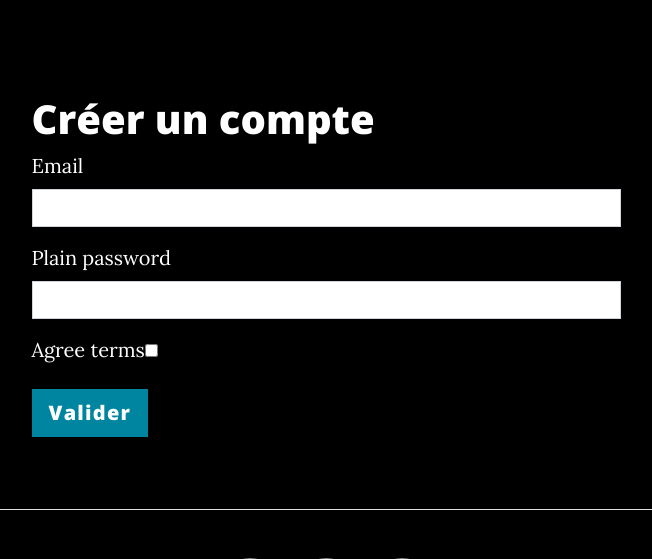
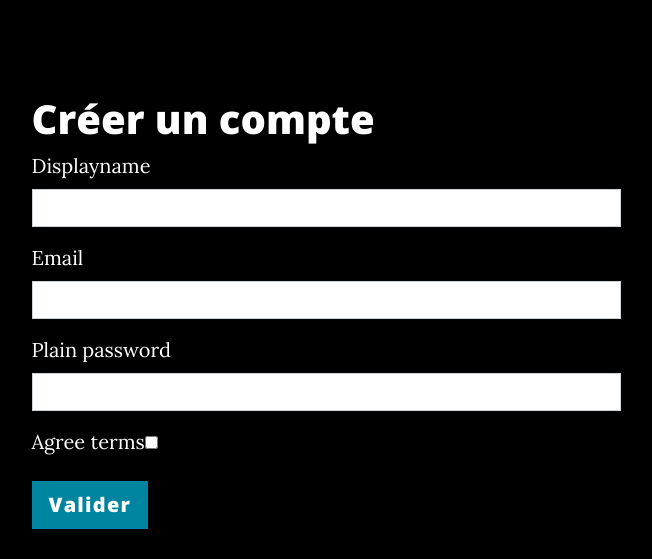
Before and after one commit to CogitiumAcademy/symfony5-afpa-blog, a Symfony app: template templates/registration/register.html.twig in a window 1280 px wide. Shown: the part 411-970 px from the top of the page, without its empty margins (314-966 px from the left). Run offline with Twig, Linux system fonts and the light colour scheme; the template is opened without the code that fills it, so the values that code supplies are empty; form fields are guessed from the names that the template uses; some libraries are stand-ins or nearby versions.

Commit message:
Ajout displayname dans user, modif des forms et affichages

```diff
--- a/templates/clean.html.twig
+++ b/templates/clean.html.twig
@@ -44,9 +44,9 @@
                 </button>
                 <div class="collapse navbar-collapse" id="navbarResponsive">
                     <ul class="navbar-nav ms-auto py-4 py-lg-0">
-                        <li class="nav-item"><a class="nav-link px-lg-3 py-3 py-lg-4" href="{{ path('home') }}">Accueil</a></li>
-                        <li class="nav-item"><a class="nav-link px-lg-3 py-3 py-lg-4" href="{{ path('page_about') }}">A propos</a></li>
-                        <li class="nav-item"><a class="nav-link px-lg-3 py-3 py-lg-4" href="{{ path('page_contact') }}">Nous contacter</a></li>
+                        <li class="nav-item"><a class="nav-link px-lg-3 py-3 py-lg-4" href="{{ path('home') }}">Accueil <i class="fa-solid fa-house-chimney"></i></a></li>
+                        <li class="nav-item"><a class="nav-link px-lg-3 py-3 py-lg-4" href="{{ path('page_about') }}">A propos <i class="fa-solid fa-address-card"></i></a></li>
+                        <li class="nav-item"><a class="nav-link px-lg-3 py-3 py-lg-4" href="{{ path('page_contact') }}">Contacter <i class="fa-solid fa-comment-dots"></i></a></li>
 
                         {% if not is_granted("ROLE_USER") %}
                             <li class="nav-item">
@@ -57,17 +57,17 @@
                             </li>
                         {% else %}
                             <li class="nav-item">
-                                <a class="nav-link px-lg-3 py-3 py-lg-4" href="{{ path('post_add') }}">Proposer un article</a>
+                                <a class="nav-link px-lg-3 py-3 py-lg-4" href="{{ path('post_add') }}">Publier <i class="fa-solid fa-file-pen"></i></a>
                             </li>
 
                             {% if is_granted("ROLE_ADMIN") %}
                                 <li class="nav-item">
-                                    <a class="nav-link px-lg-3 py-3 py-lg-4" href="{{ path('admin3') }}" target="_blank">Admin</a>
+                                    <a class="nav-link px-lg-3 py-3 py-lg-4" href="{{ path('admin3') }}" target="_blank">Admin <i class="fa-solid fa-chart-line"></i></a>
                                 </li>
                             {% endif %}
 
                             <li class="nav-item">
-                                <a class="nav-link px-lg-3 py-3 py-lg-4" href="{{ path('app_logout') }}">Déconnexion</a>
+                                <a class="nav-link px-lg-3 py-3 py-lg-4" href="{{ path('app_logout') }}">[{{ app.user.displayname }}] <i class="fa-solid fa-right-from-bracket"></i></a>
                             </li>
                         {% endif %}
 
--- a/templates/post/home.html.twig
+++ b/templates/post/home.html.twig
@@ -25,7 +25,7 @@
                             <p style="color: white">{{ post.content  | u.truncate(200, '...</div>')  | raw }}</p>
 
                             <p class="post-meta">
-                                Rédigé par {{ post.user.email }}
+                                Rédigé par {{ post.user.displayname }}
                                 - Publié {{ post.createdAt | ago }}
                                 - Classé dans <a href="{{ path('app_category', {slug: post.category.slug}) }}">{{ post.category.name }}</a>
                             </p>
--- a/templates/post/view.html.twig
+++ b/templates/post/view.html.twig
@@ -13,7 +13,7 @@
                 <div class="row gx-4 gx-lg-5 justify-content-center">
 
                     <div class="col-md-10 col-lg-8 col-xl-7">
-                        Rédigé par {{ post.user.email }}
+                        Rédigé par {{ post.user.displayname }}
                         - Publié {{ post.createdAt | ago }}
                         - Classé dans {{ post.category.name }}
                         {% if is_granted("ROLE_USER") and post.user.id == app.user.id %}
--- a/templates/registration/register.html.twig
+++ b/templates/registration/register.html.twig
@@ -14,6 +14,7 @@
                             <h1>Créer un compte</h1>
 
                             {{ form_start(registrationForm) }}
+                                {{ form_row(registrationForm.displayname) }}
                                 {{ form_row(registrationForm.email) }}
                                 {{ form_row(registrationForm.plainPassword) }}
                                 {{ form_row(registrationForm.agreeTerms) }}
```
Also changed, not shown: migrations/Version20220531053126.php (added, +31 -0 lines), src/Entity/User.php (+15 -0 lines), src/Form/RegistrationFormType.php (+8 -4 lines), 1 other file.
